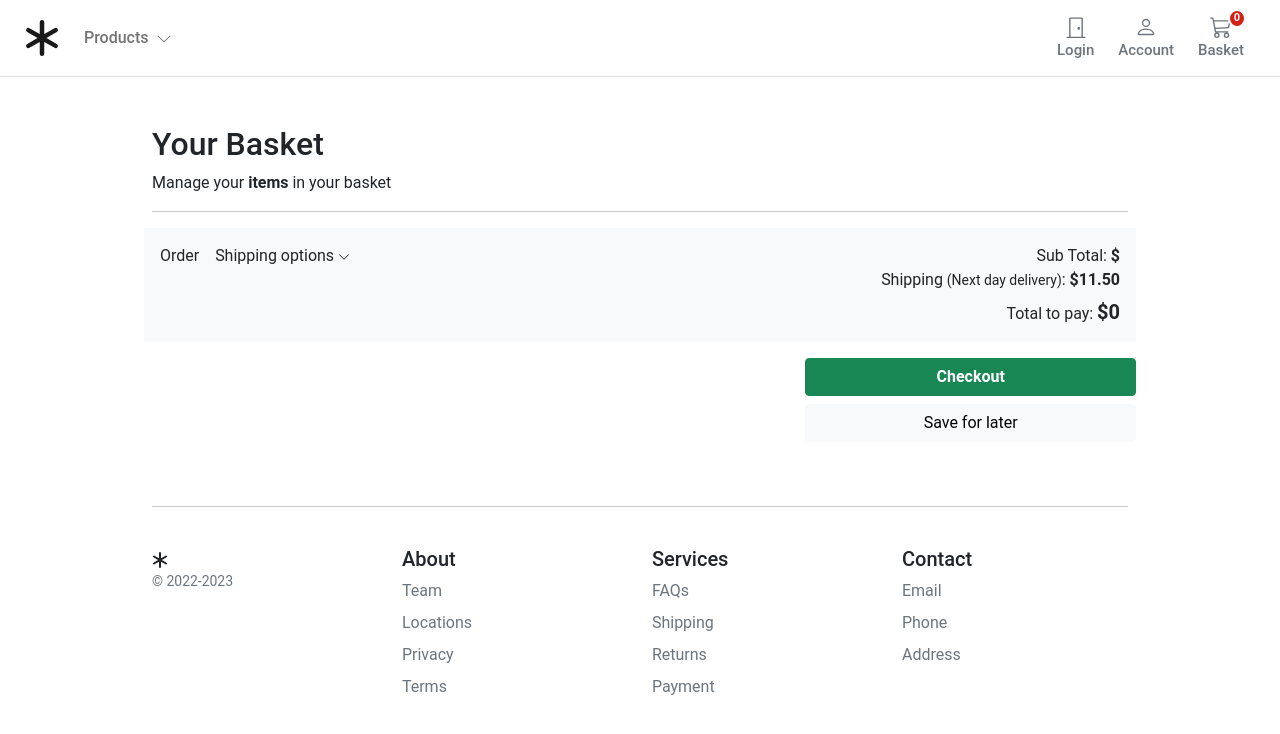
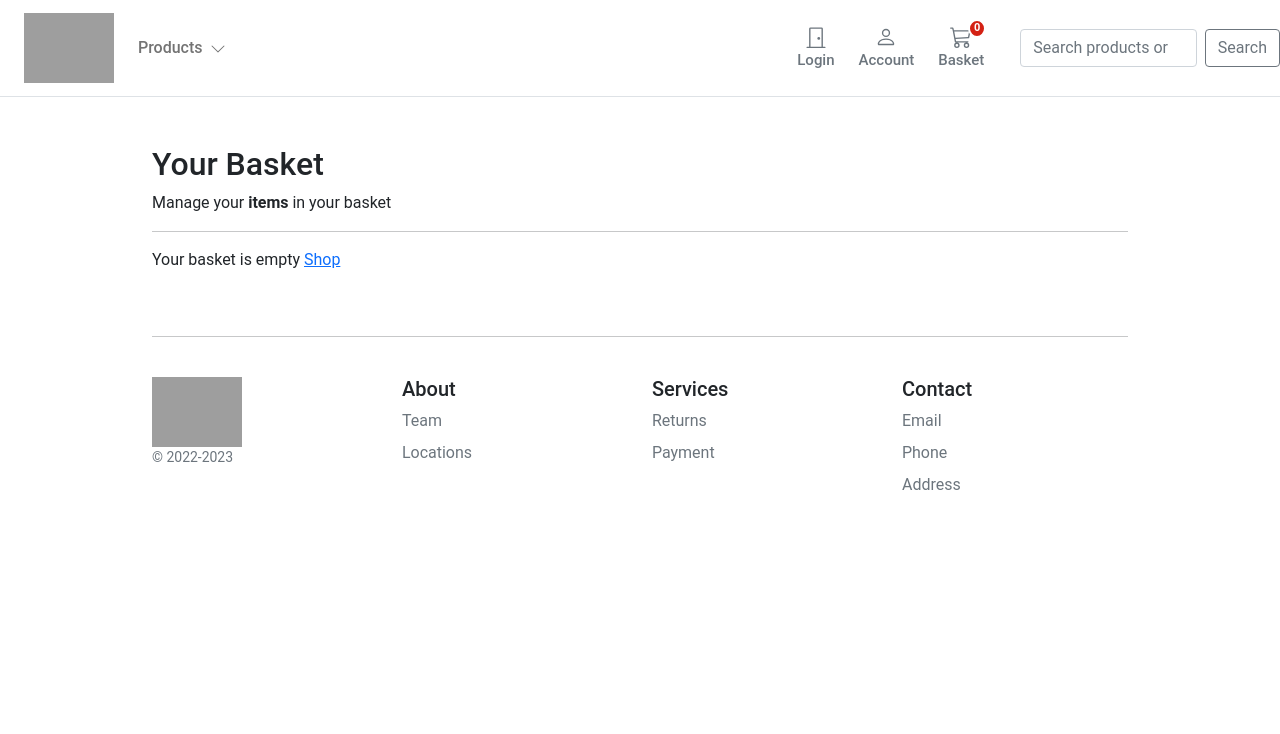
Before and after one commit to Rey12456/ecommercev2, a Django app: page /basket/ in a window 1280 px wide. Shown: the top 734 px of the page. Run offline with Django 3.2, Linux system fonts and the light colour scheme; data comes from the database, SQL or seed files in the repository; parts of the project's set-up code (start-up, migrations or seed data) failed here and were passed over; grey boxes are pictures that could not be loaded.

Commit message:
Add files via upload

```diff
--- a/store/admin.py
+++ b/store/admin.py
@@ -11,7 +11,7 @@
 
 @admin.register(Product)
 class ProductAdmin(admin.ModelAdmin):
-    list_display = ['name', 'manufacturer', 'slug', 'price',
+    list_display = ['name', 'author', 'slug', 'price',
                     'in_stock', 'created', 'updated']
     list_filter = ['in_stock', 'is_active']
     list_editable = ['price', 'in_stock']
--- a/store/models.py
+++ b/store/models.py
@@ -1,7 +1,6 @@
-from django.contrib.auth.models import User
+from django.conf import settings
 from django.db import models
 from django.urls import reverse
-from django.conf import settings
 
 
 class ProductManager(models.Manager):
@@ -27,7 +26,7 @@
     category = models.ForeignKey(Category, related_name='product', on_delete=models.CASCADE)
     created_by = models.ForeignKey(settings.AUTH_USER_MODEL, on_delete=models.CASCADE, related_name='product_creator')
     name = models.CharField(max_length=255)
-    manufacturer = models.CharField(max_length=255, default='admin')
+    author = models.CharField(max_length=255, default='admin')
     description = models.TextField(blank=True)
     image = models.ImageField(upload_to='images/', default='images/default.png')
     slug = models.SlugField(max_length=255)
--- a/store/urls.py
+++ b/store/urls.py
@@ -5,8 +5,10 @@
 app_name = 'store'
 
 urlpatterns = [
-    path('', views.product_all, name='product_all'),
+    path('', views.age, name='age_req'),
+    path('product_all/', views.product_all, name='product_all'),
     path('<slug:slug>', views.product_detail, name='product_detail'),
     path('shop/<slug:category_slug>/', views.category_list, name='category_list'),
-      path('coming/', views.coming_home, name='coming'),
+    path('search/', views.searchBar, name='search'),
+    path('deny/', views.deny, name='deny'),
 ]
--- a/templates/account/registration/account_activation_email.html
+++ b/templates/account/registration/account_activation_email.html
@@ -1,7 +1,7 @@
 {% autoescape off %}
 Hi {{ user.user_name }},
 
-Your account has successfully created. Please click below link to activate your account
+Your account has been successfully created. Please click below link to activate your account
 
 http://{{ domain }}{% url 'account:activate' uidb64=uid token=token %}
 {% endautoescape %}
--- a/templates/account/registration/login.html
+++ b/templates/account/registration/login.html
@@ -51,6 +51,10 @@
                                 <p class="text-center pb-3">
                                     <a href="{% url 'account:register' %}">Create an account</a>
                                 </p>
+
+                                <p class="text-center pb-3">
+                                   <a href="{% url 'account:pwdreset' %}">Forgot Password?</a>
+                                </p>
                             </form>
 
                             <p class="small text-center pt-4">
--- a/templates/account/user/password_reset_confirm.html
+++ b/templates/account/user/password_reset_confirm.html
@@ -15,7 +15,7 @@
     }
 
     .bg-image {
-        background-image: url('/media/images/unnamed.png');
+        background-image: url('/media/images/bottle.png');
         background-size: cover;
         background-position: center center;
     }
--- a/templates/basket/summary.html
+++ b/templates/basket/summary.html
@@ -16,27 +16,30 @@
   <div class="container" style="max-width: 1000px">
 
     <div class="row g-3">
+      {% if basket|length == 0 %}
+    <div class="col-12">Your basket is empty <a href="{% url 'store:product_all' %}">Shop</a></div>
+    {% else %}
       <div class="col-12 bg-light p-3 d-flex justify-content-between">
         <div class="d-flex d-flex-inline">
           <div class="pe-3">Order</div>
           <div class="dropdown">
           <a class="text-reset text-decoration-none dropdown-toggle" href="#" role="link" id="dropdownLink" data-bs-toggle="dropdown" aria-expanded="false">
-          Shipping options
+          Delivery
           <svg xmlns="http://www.w3.org/2000/svg" width="12" height="12" fill="currentColor" class="bi bi-chevron-down" viewBox="0 0 16 16">
             <path fill-rule="evenodd" d="M1.646 4.646a.5.5 0 0 1 .708 0L8 10.293l5.646-5.647a.5.5 0 0 1 .708.708l-6 6a.5.5 0 0 1-.708 0l-6-6a.5.5 0 0 1 0-.708z"/>
           </svg>
           </a>
 
           <ul class="dropdown-menu" aria-labelledby="dropdownLink">
-            <li class="item small">Next day delivery</li>
-            <li class="item small">Premimum delivery</li>
+            <li class="item small">Under 60 minutes</li>
+
           </ul>
           </div>
         </div>
         <div class="text-end">
 
           <div class="">Sub Total: <span class="fw-bold">$</span><div id="subtotal" class="d-inline-flex fw-bold">{{basket.get_subtotal_price}}</div></div>
-          <div id="">Shipping <span class="small">(Next day delivery)</span>: <span class="fw-bold">$11.50</span></div>
+          <div id="">Shipping <span class="small">(Next day delivery)</span>: <span class="fw-bold">$1.00</span></div>
           <div class="pt-2">Total to pay: <span class="fw-bold h5">$</span><span id="total" class="fw-bold h5">{{basket.get_total_price}}</span></div>
 
         </div>
@@ -44,7 +47,7 @@
       <div class="col-md-5 col-lg-4 order-md-last p-0 order-3">
         <div class="d-grid gap-2 ">
           <a role="button" href= "{% url 'payment:basket' %}" class="btn btn-success fw-bold" type="button">Checkout</a>
-          <button class="btn btn-light" type="button">Save for later</button>
+
         </div>
       </div>
       <div class="col-md-7 col-lg-8 p-0">
@@ -80,6 +83,7 @@
         {% endwith %}
         {% endfor %}
       </div>
+      {% endif %}
     </div>
 
   </div>
@@ -106,7 +110,7 @@
             subtotal = 0
           }
           else{
-            total = (parseFloat(json.subtotal) + 11.50).toFixed(2);
+            total = (parseFloat(json.subtotal) + 1.00).toFixed(2);
             subtotal = json.subtotal
           }
 
@@ -133,7 +137,7 @@
       },
       success: function (json) {
 
-        total = (parseFloat(json.subtotal) + 11.50).toFixed(2);
+        total = (parseFloat(json.subtotal) + 1.00).toFixed(2);
         document.getElementById("basket-qty").innerHTML = json.qty;
         document.getElementById("subtotal").innerHTML = json.subtotal;
         document.getElementById("total").innerHTML = total;
--- a/templates/store/base.html
+++ b/templates/store/base.html
@@ -14,6 +14,7 @@
         integrity="sha384-ygbV9kiqUc6oa4msXn9868pTtWMgiQaeYH7/t7LECLbyPA2x65Kgf80OJFdroafW" crossorigin="anonymous">
     </script>
     <link rel="stylesheet" href="{% static 'core/css/base.css' %}">
+    {% block stylesheet %}{% endblock %}
     <link rel="stylesheet" href="{% static 'basket/css/basket.css' %}">
 </head>
 
@@ -27,12 +28,9 @@
         <nav class="navbar navbar-expand-md navbar-light bg-white border-bottom">
             <div class="container-fluid px-md-4">
                 <div class="d-flex w-100 navbar-collapse">
-                    <a class="navbar-brand d-flex-inline" href="/">
-                        <svg xmlns="http://www.w3.org/2000/svg" width="36" height="36" fill="currentColor"
-                            class="bi bi-asterisk" viewBox="0 0 16 16">
-                            <path
-                                d="M8 0a1 1 0 0 1 1 1v5.268l4.562-2.634a1 1 0 1 1 1 1.732L10 8l4.562 2.634a1 1 0 1 1-1 1.732L9 9.732V15a1 1 0 1 1-2 0V9.732l-4.562 2.634a1 1 0 1 1-1-1.732L6 8 1.438 5.366a1 1 0 0 1 1-1.732L7 6.268V1a1 1 0 0 1 1-1z" />
-                        </svg>
+                    <a class="navbar-brand d-flex-inline" href="{% url "store:product_all" %}">
+                        <img src="/media/images/bottle.png" width="90" height="70" alt="Image Description" class="bi bi-asterisk">
+
                     </a>
                     <ul class="navbar-nav me-auto mb-2 mb-md-0">
                         <li class="nav-item dropdown">
@@ -44,6 +42,7 @@
                                     <path fill-rule="evenodd"
                                         d="M1.646 4.646a.5.5 0 0 1 .708 0L8 10.293l5.646-5.647a.5.5 0 0 1 .708.708l-6 6a.5.5 0 0 1-.708 0l-6-6a.5.5 0 0 1 0-.708z" />
                                 </svg></i>
+
                             </a>
                             <ul class="dropdown-menu rounded-0 border-0" aria-labelledby="navbarDropdown">
                                 <li><a class="dropdown-item" href="{% url "store:product_all" %}">All</a></li>
@@ -143,12 +142,13 @@
                         </ul>
                     </div>
                 </div>
-                <form class="d-flex w-100 d-md-none">
-                    <input class="form-control me-2" type="search" placeholder="Search products or FAQ"
+
+            </div>
+            <form action="{% url "store:search" %}" method="get" class="d-flex">
+                <input class="form-control me-2" type="search" name="query" placeholder="Search products or FAQ"
                     aria-label="Search">
                 <button class="btn btn-outline-secondary" type="submit">Search</button>
             </form>
-            </div>
         </nav>
 
 
@@ -164,11 +164,8 @@
         <hr>
         <div class="row pt-4">
             <div class="col-12 col-md">
-                <svg xmlns="http://www.w3.org/2000/svg" width="16" height="16" fill="currentColor"
-                    class="bi bi-asterisk" viewBox="0 0 16 16">
-                    <path
-                        d="M8 0a1 1 0 0 1 1 1v5.268l4.562-2.634a1 1 0 1 1 1 1.732L10 8l4.562 2.634a1 1 0 1 1-1 1.732L9 9.732V15a1 1 0 1 1-2 0V9.732l-4.562 2.634a1 1 0 1 1-1-1.732L6 8 1.438 5.366a1 1 0 0 1 1-1.732L7 6.268V1a1 1 0 0 1 1-1z" />
-                </svg>
+                <img src="/media/images/bottle.png" width="90" height="70" alt="Image Description" class="bi bi-asterisk">
+
                 <small class="d-block mb-3 text-muted">&copy; 2022-2023</small>
             </div>
 
@@ -179,10 +176,9 @@
             <div class="col-6 col-md">
                 <h5>About</h5>
                 <ul class="list-unstyled">
-                    <li><a class="link-secondary text-decoration-none" href="#">Team</a></li>
-                    <li><a class="link-secondary text-decoration-none" href="#">Locations</a></li>
-                    <li><a class="link-secondary text-decoration-none" href="#">Privacy</a></li>
-                    <li><a class="link-secondary text-decoration-none" href="#">Terms</a></li>
+                    <li><a class="link-secondary text-decoration-none" href="https://www.linkedin.com/in/shreyas-reddy-220a34263/">Team</a></li>
+                    <li><a class="link-secondary text-decoration-none" href="https://goo.gl/maps/J5pqUFsjtdS9sA1D7">Locations</a></li>
+
                 </ul>
             </div>
 
@@ -190,8 +186,6 @@
             <div class="col-6 col-md">
                 <h5>Services</h5>
                 <ul class="list-unstyled">
-                    <li><a class="link-secondary text-decoration-none" href="#">FAQs</a></li>
-                    <li><a class="link-secondary text-decoration-none" href="#">Shipping</a></li>
                     <li><a class="link-secondary text-decoration-none" href="#">Returns</a></li>
                     <li><a class="link-secondary text-decoration-none" href="#">Payment</a></li>
                 </ul>
@@ -202,8 +196,8 @@
                 <h5>Contact</h5>
                 <ul class="list-unstyled">
                     <li><a class="link-secondary text-decoration-none" href="#">Email</a></li>
-                    <li><a class="link-secondary text-decoration-none" href="#">Phone</a></li>
-                    <li><a class="link-secondary text-decoration-none" href="#">Address</a></li>
+                    <li><a class="link-secondary text-decoration-none" href="https://goo.gl/maps/J5pqUFsjtdS9sA1D7">Phone</a></li>
+                    <li><a class="link-secondary text-decoration-none" href="https://goo.gl/maps/J5pqUFsjtdS9sA1D7">Address</a></li>
                 </ul>
             </div>
         </div>
--- a/templates/store/home.html
+++ b/templates/store/home.html
@@ -1,6 +1,6 @@
 {% extends "./base.html" %}
 {% load static %}
-{% block title %}Toka Farms{% endblock %}
+{% block title %}Liquor{% endblock %}
 {% block content %}
 <main>
 
@@ -21,7 +21,7 @@
 </head>
 <body>
     <header class="header">
-        <img src="/media/images/unnamed.png" alt="Image description" />
+        <img src="/media/images/bottle.png" alt="Image description" />
     </header>
 </body>
 
--- a/templates/store/products/category.html
+++ b/templates/store/products/category.html
@@ -12,7 +12,7 @@
       <div class="album py-5">
 
 
-        <div class="pb-3"><h1 class="h3">Popular</h1></div>
+        <div class="pb-3"><h1 class="h3">{{ category.name }}</h1></div>
         <div class="row row-cols-1 row-cols-sm-2 row-cols-md-5 g-3">
 
           {% for product in products %}
```
Also changed, not shown: store/views.py (+17 -2 lines), templates/account/user/dashboard.html (+3 -4 lines), templates/payment/home.html (+8 -1 lines), templates/store/Deny.html (added, +16 -0 lines), templates/store/ageReq.html (added, +20 -0 lines), templates/store/products/single.html (+5 -2 lines), templates/store/searchbar.html (added, +52 -0 lines), store/migrations/0001_initial.py, store/migrations/0002_rename_title_product_name.py (added), store/migrations/0003_alter_category_id_alter_product_id.py (added). Lines whose indentation alone changed are shown as unchanged.
